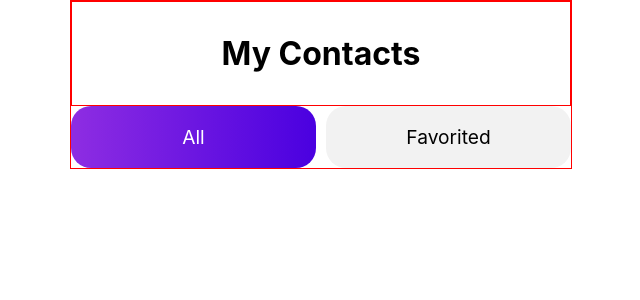
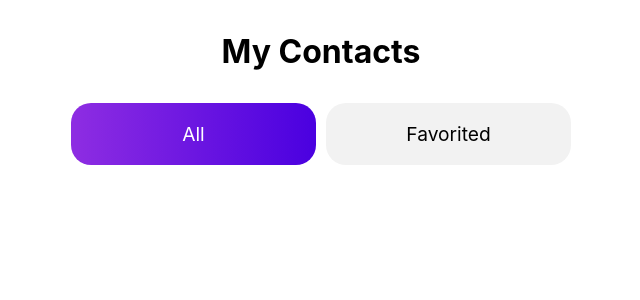
Before and after one commit to kdenz/contacts-web-app, a React (Create React App) app: page / in a window 1280 px wide. Shown: the top 300 px of the page, without its empty margins (319-959 px from the left). Built offline with nearby package versions, Linux system fonts and the light colour scheme.

Commit message:
chore(contact list page): remove red border guidelines

```diff
--- a/src/pages/ContactListPage/styled.ts
+++ b/src/pages/ContactListPage/styled.ts
@@ -2,7 +2,6 @@ import styled from "styled-components";
 
 export const Container = styled.div`
   width: 500px;
-  border: 1px red solid;
   margin: 0 auto;
 `;
 
@@ -10,6 +9,5 @@ export const Header = styled.div`
   font-size: 2rem;
   font-weight: bold;
   padding: 1em 0;
-  border: 1px red solid;
   text-align: center;
 `;
```
